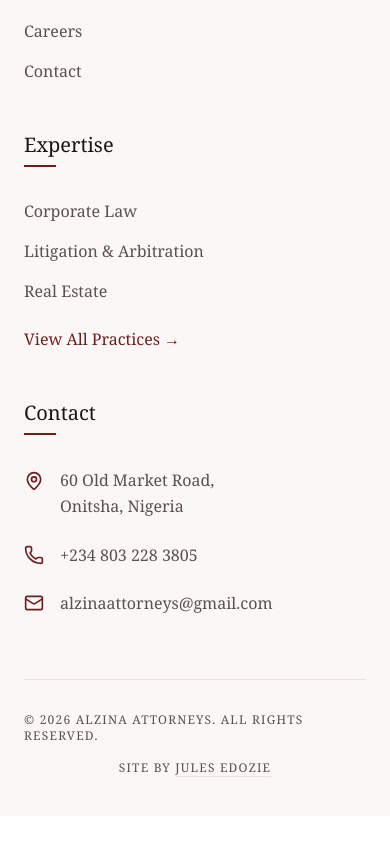
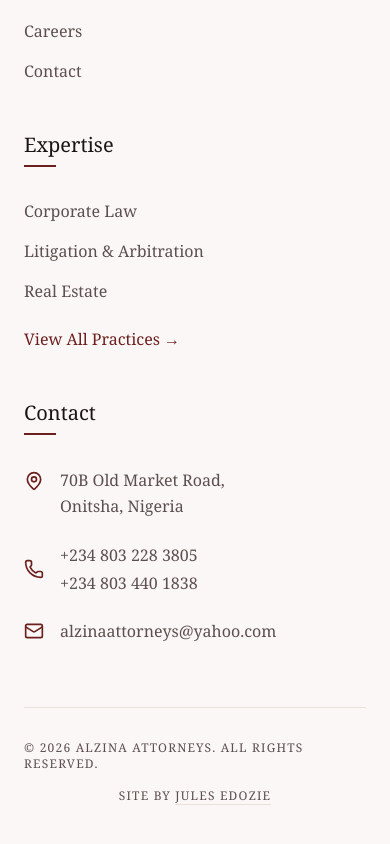
Before and after one commit to julzedz/alzinaattorneys, a React (Vite) app: page /careers in a window 390 px wide. Shown: the part 2834-3678 px from the top of the page. Before the commit the page ends 3650 px from the top, so only its background shows below. Built offline with nearby package versions, Linux system fonts and the light colour scheme.

Commit message:
Update contact information and principal details across multiple components; refine About page content and enhance responsiveness in Footer and Header.

```diff
--- a/src/components/Footer.jsx
+++ b/src/components/Footer.jsx
@@ -202,26 +202,34 @@ export default function Footer() {
               <li className="flex items-start gap-4">
                 <MapPin className="w-5 h-5 text-accent shrink-0 mt-1" />
                 <span className="text-base font-serif font-light text-ink-muted leading-relaxed">
-                  60 Old Market Road, <br />
+                  70B Old Market Road, <br />
                   Onitsha, Nigeria
                 </span>
               </li>
               <li className="flex items-center gap-4">
                 <Phone className="w-5 h-5 text-accent shrink-0" />
+                <div className="flex flex-col gap-1">
                   <a
                     href="tel:+2348032283805"
                     className="text-base font-serif font-light text-ink-muted hover:text-accent transition-colors"
                   >
                     +234 803 228 3805
                   </a>
+                  <a
+                    href="tel:+2348034401838"
+                    className="text-base font-serif font-light text-ink-muted hover:text-accent transition-colors"
+                  >
+                    +234 803 440 1838
+                  </a>
+                </div>
               </li>
               <li className="flex items-center gap-4">
                 <Mail className="w-5 h-5 text-accent shrink-0" />
                 <a
-                  href="mailto:alzinaattorneys@gmail.com"
+                  href="mailto:alzinaattorneys@yahoo.com"
                   className="text-base font-serif font-light text-ink-muted hover:text-accent transition-colors"
                 >
-                  alzinaattorneys@gmail.com
+                  alzinaattorneys@yahoo.com
                 </a>
               </li>
             </ul>
--- a/src/components/Header.jsx
+++ b/src/components/Header.jsx
@@ -127,11 +127,14 @@ export default function Header() {
             </nav>
             <div className="mt-auto pt-8 border-t border-border">
               <p className="text-sm text-ink-muted mb-4 uppercase tracking-widest font-bold">Get in touch</p>
-              <a href="mailto:alzinaattorneys@gmail.com" className="block text-xl font-serif font-medium text-ink hover:text-accent mb-2">
-                alzinaattorneys@gmail.com
+              <a href="mailto:alzinaattorneys@yahoo.com" className="block text-xl font-serif font-medium text-ink hover:text-accent mb-2">
+                alzinaattorneys@yahoo.com
               </a>
-              <a href="tel:+2348032283805" className="block text-xl font-serif font-medium text-ink hover:text-accent">
+              <a href="tel:+2348032283805" className="block text-xl font-serif font-medium text-ink hover:text-accent mb-2">
                 +234 803 228 3805
+              </a>
+              <a href="tel:+2348034401838" className="block text-xl font-serif font-medium text-ink hover:text-accent">
+                +234 803 440 1838
               </a>
             </div>
           </motion.div>
--- a/src/components/HeroCarousel.jsx
+++ b/src/components/HeroCarousel.jsx
@@ -67,7 +67,7 @@ export default function HeroCarousel() {
   }, [emblaApi]);
 
   return (
-    <div className="relative w-full h-[calc(100svh-60px)] md:h-[calc(100vh-5rem)] min-h-[500px] md:min-h-[600px] overflow-hidden bg-oxblood-900">
+    <div className="relative w-full h-[calc(100svh-60px)] md:h-[calc(100vh-5rem)] min-h-125 md:min-h-150 overflow-hidden bg-oxblood-900">
       {/* 1. Crossfading High-Quality Background Images */}
       <div className="absolute inset-0 z-0">
         <AnimatePresence mode="popLayout">
--- a/src/data/firm.json
+++ b/src/data/firm.json
@@ -3,13 +3,13 @@
   "shortDescription": "Alzina Attorneys provides trusted, result-driven legal representation with dedication and precision. We offer strategic counsel across various practice areas, including corporate law, litigation, family law, real estate, and more.",
   "contact": {
     "address": {
-      "street": "60 Old Market Road",
+      "street": "70B Old Market Road",
       "city": "Onitsha",
       "country": "Nigeria"
     },
-    "phone": "+234 803 228 3805",
+    "phone": "+234 803 228 3805; +234 803 440 1838",
     "whatsapp": "+2348032283805",
-    "email": "alzinaattorneys@gmail.com"
+    "email": "alzinaattorneys@yahoo.com"
   },
   "socials": {
     "linkedin": "https://linkedin.com/company/alzinaattorneys",
--- a/src/pages/About.jsx
+++ b/src/pages/About.jsx
@@ -86,7 +86,7 @@ export default function About() {
                     className="w-full h-full object-cover object-top scale-100 group-hover:scale-105 transition-transform duration-700 ease-out"
                   />
                 </div>
-                <h2 className="text-4xl font-serif mb-3">Paschal Alzina, Esq.</h2>
+                <h2 className="text-4xl font-serif mb-3">Pascal Zimuzo Ozuligbo, Esq.</h2>
                 <p className="text-accent text-sm uppercase tracking-[0.2em] font-bold">Principal Partner</p>
               </motion.div>
             </div>
@@ -104,7 +104,7 @@ export default function About() {
                   <h3 className="text-sm font-bold uppercase tracking-[0.2em] text-white/50 mb-8">Biography</h3>
                   <div className="space-y-6">
                     <p className="text-lg md:text-xl text-white/90 leading-relaxed font-light">
-                      Paschal Alzina is a highly regarded legal practitioner known for his sharp commercial insight and unwavering dedication to his clients. With extensive experience across multiple practice areas, he brings a strategic and results-driven approach to every mandate.
+                      Pascal Zimuzo Ozuligbo is a highly regarded legal practitioner known for his sharp commercial insight and unwavering dedication to his clients. With extensive experience across multiple practice areas, he brings a strategic and results-driven approach to every mandate.
                     </p>
                     <p className="text-lg md:text-xl text-white/90 leading-relaxed font-light">
                       Under his leadership, Alzina Attorneys has grown into a formidable practice, recognized for setting bold new levels of legal excellence. His counsel is sought after by corporations, high-net-worth individuals, and emerging enterprises navigating complex legal and regulatory environments.
@@ -112,15 +112,18 @@ export default function About() {
                   </div>
                 </div>
 
-                {/* Certifications */}
+                {/* Education & Certifications */}
                 <div className="border-t border-white/20 pt-10">
-                  <h3 className="text-sm font-bold uppercase tracking-[0.2em] text-ink-muted mb-8">Certifications</h3>
+                  <h3 className="text-sm font-bold uppercase tracking-[0.2em] text-ink-muted mb-8">Education & Certifications</h3>
                   <div className="space-y-6">
                     <p className="text-xl md:text-2xl text-white/90 font-serif italic border-l-[3px] border-accent pl-6">
-                      LL.B, Nnamdi Azikiwe University, Awka
+                      LL.B, Chukwuemeka Odumegwu Ojukwu University, Igbariam
                     </p>
                     <p className="text-xl md:text-2xl text-white/90 font-serif italic border-l-[3px] border-accent pl-6">
-                      B.L., Nigerian Law School
+                      B.A (International Relations), Nnamdi Azikiwe University, Awka
+                    </p>
+                    <p className="text-xl md:text-2xl text-white/90 font-serif italic border-l-[3px] border-accent pl-6">
+                      Diploma in French, Université D’Abomey Calavi, Benin Republic
                     </p>
                   </div>
                 </div>
--- a/src/pages/Contact.jsx
+++ b/src/pages/Contact.jsx
@@ -65,7 +65,7 @@ export default function Contact() {
                     <div>
                       <h3 className="text-sm font-bold uppercase tracking-[0.15em] text-ink/50 mb-2">Office Address</h3>
                       <p className="text-lg text-ink-muted leading-relaxed">
-                        60 Old Market Road,<br />
+                        70B Old Market Road,<br />
                         Onitsha, Nigeria
                       </p>
                     </div>
@@ -78,11 +78,18 @@ export default function Contact() {
                     </div>
                     <div>
                       <h3 className="text-sm font-bold uppercase tracking-[0.15em] text-ink/50 mb-2">Phone / WhatsApp</h3>
-                      <a href="https://wa.me/2348032283805?text=Hello%20Alzina%20Attorneys,%20I%20would%20like%20to%20schedule%20a%20consultation."
-                         target="_blank" rel="noreferrer"
-                         className="text-lg text-ink-muted hover:text-accent transition-colors">
-                        +234 803 228 3805
-                      </a>
+                      <div className="flex flex-col gap-1">
+                        <a href="https://wa.me/2348032283805?text=Hello%20Alzina%20Attorneys,%20I%20would%20like%20to%20schedule%20a%20consultation."
+                           target="_blank" rel="noreferrer"
+                           className="text-lg text-ink-muted hover:text-accent transition-colors">
+                          +234 803 228 3805
+                        </a>
+                        <a href="https://wa.me/2348034401838?text=Hello%20Alzina%20Attorneys,%20I%20would%20like%20to%20schedule%20a%20consultation."
+                           target="_blank" rel="noreferrer"
+                           className="text-lg text-ink-muted hover:text-accent transition-colors">
+                          +234 803 440 1838
+                        </a>
+                      </div>
                     </div>
                   </div>
 
@@ -93,8 +100,8 @@ export default function Contact() {
                     </div>
                     <div>
                       <h3 className="text-sm font-bold uppercase tracking-[0.15em] text-ink/50 mb-2">Email</h3>
-                      <a href="mailto:alzinaattorneys@gmail.com" className="text-lg text-ink-muted hover:text-accent transition-colors">
-                        alzinaattorneys@gmail.com
+                      <a href="mailto:alzinaattorneys@yahoo.com" className="text-lg text-ink-muted hover:text-accent transition-colors">
+                        alzinaattorneys@yahoo.com
                       </a>
                     </div>
                   </div>
```
Also changed, not shown: 1 other file (tests, documents, lock files or other folders). Lines whose indentation alone changed are shown as unchanged.
